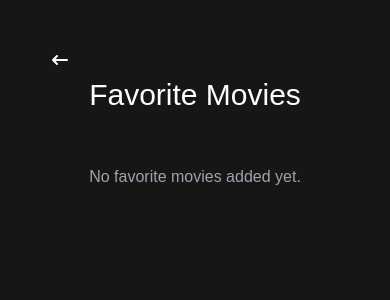
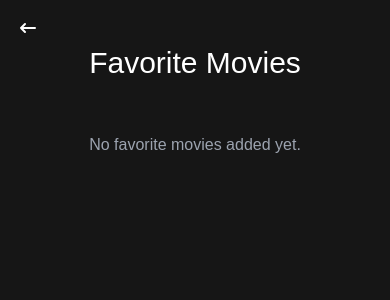
Before and after one commit to jazzygee36/bloo, a Next.js app: page /favorite-movies in a window 390 px wide. Shown: the top 300 px of the page. Built offline with nearby package versions, Linux system fonts and the light colour scheme.

Commit message:
favorite movies

```diff
--- a/src/app/favorite-movies/page.tsx
+++ b/src/app/favorite-movies/page.tsx
@@ -25,7 +25,7 @@ const FavoritesPage = () => {
   };
 
   return (
-    <div className='bg-[#161616] text-white p-12 min-h-screen w-full'>
+    <div className='bg-[#161616] text-white p-4 md:p-12  min-h-screen w-full'>
       {loading ? (
         <Loading />
       ) : (
```
